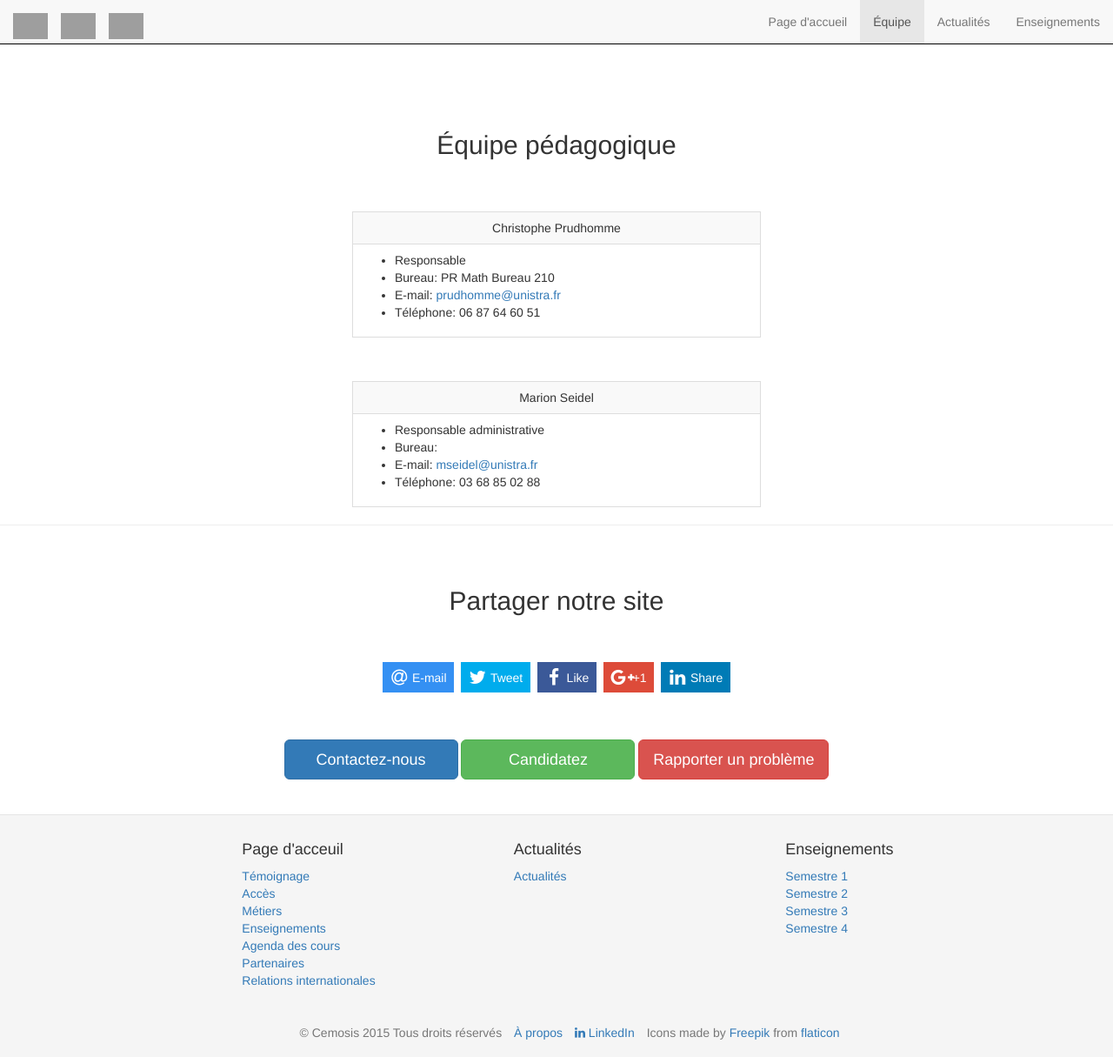
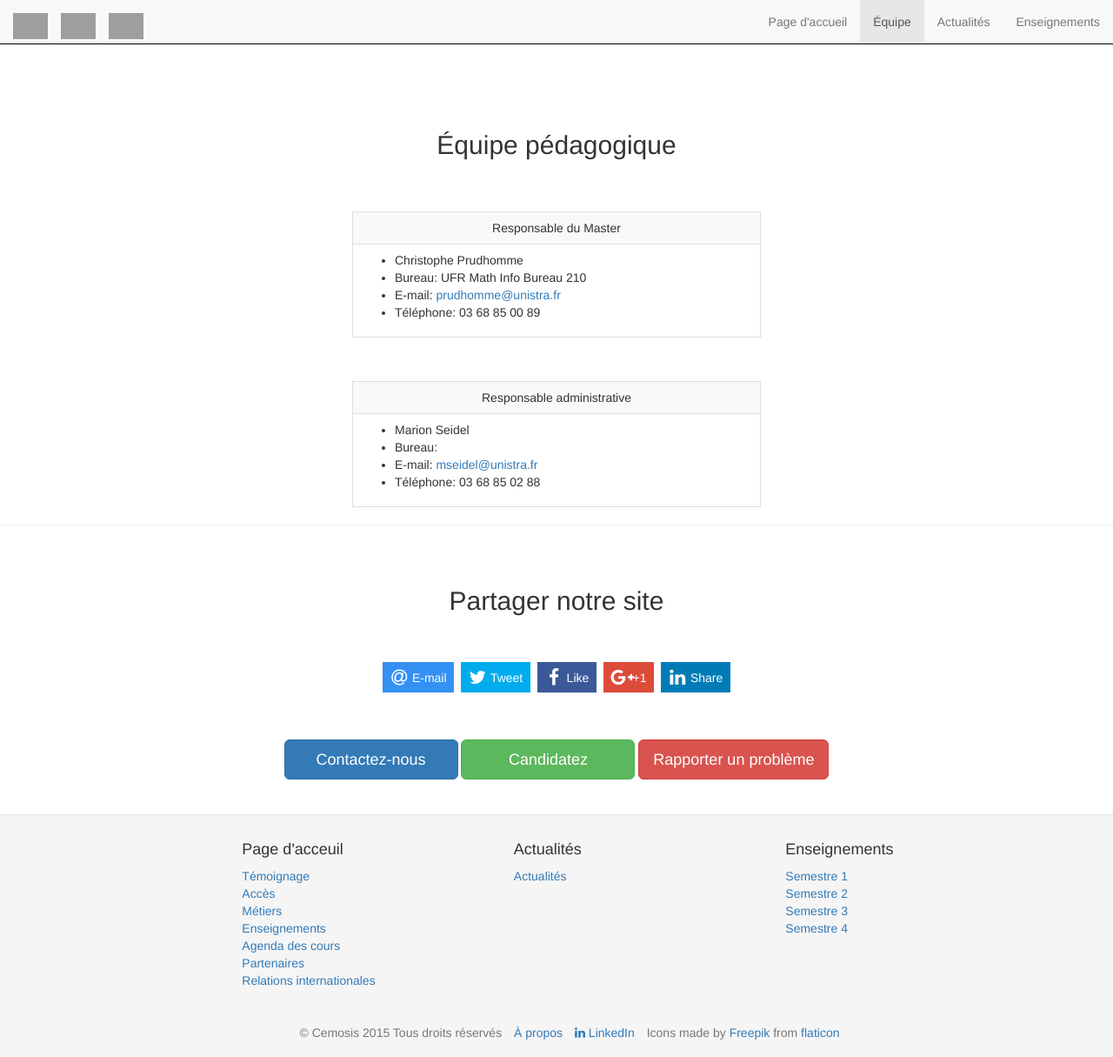
Before and after one commit to prudhomm/csmi.cemosis.fr, a Jekyll site: the page built from team.md, in a window 1280 px wide and 1215 px high. Shown: the whole window at 87% size. Built offline with Jekyll 4.4.1, drawn with Linux system fonts in a browser that asks for light colours; nearby versions of some CDN libraries; grey boxes are pictures that could not be loaded.

Commit message:
update team members

```diff
--- a/_data/team/members.yml
+++ b/_data/team/members.yml
@@ -1,8 +1,8 @@
 - name: Christophe Prudhomme
-  position: Responsable
-  office: PR Math Bureau 210
+  position: Responsable du Master
+  office: UFR Math Info Bureau 210
   email: prudhomme@unistra.fr
-  telephone: 06 87 64 60 51
+  telephone: 03 68 85 00 89
 
 - name: Marion Seidel
   position: Responsable administrative
--- a/team.md
+++ b/team.md
@@ -12,13 +12,13 @@ permalink: /team/
 	<table class="table table-bordered table-hover table-striped" style="margin-top:50px">
 		<tbody>
 		<tr>
-			<td style="text-align:center">{{ member.name }}</td>
+			<td style="text-align:center">{{ member.position }}</td>
 		</tr>
 		<tr>
 			<td>
 				<ul>
 
-					<li>{{ member.position }}</li>
+					<li>{{ member.name }}</li>
 					<li>Bureau: {{ member.office }}</li>
 					<li>E-mail: <a href="mailto:{{ member.email }}">{{ member.email }}</a></li>
 					<li>Téléphone: {{ member.telephone }}</li>
```
